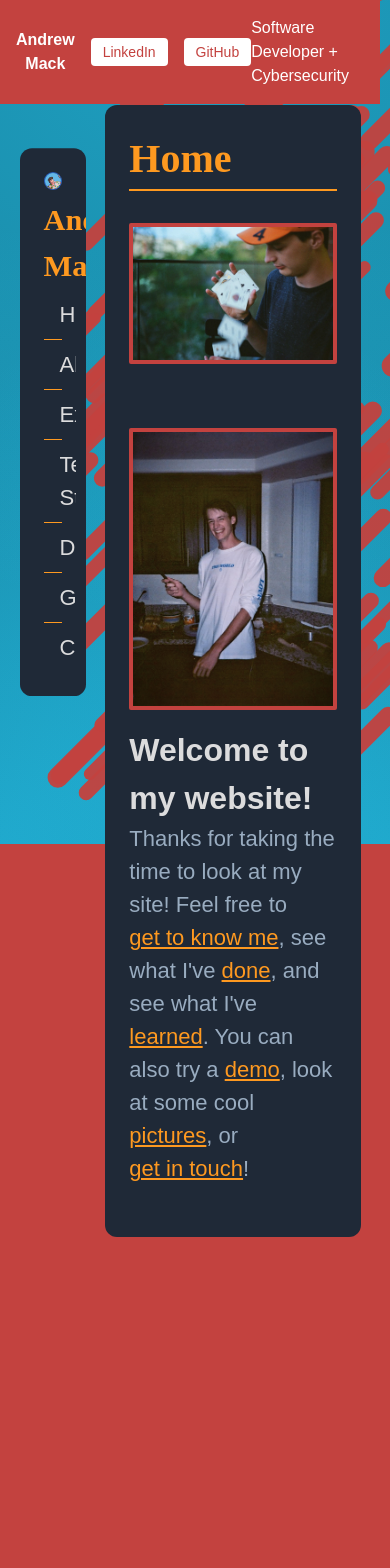
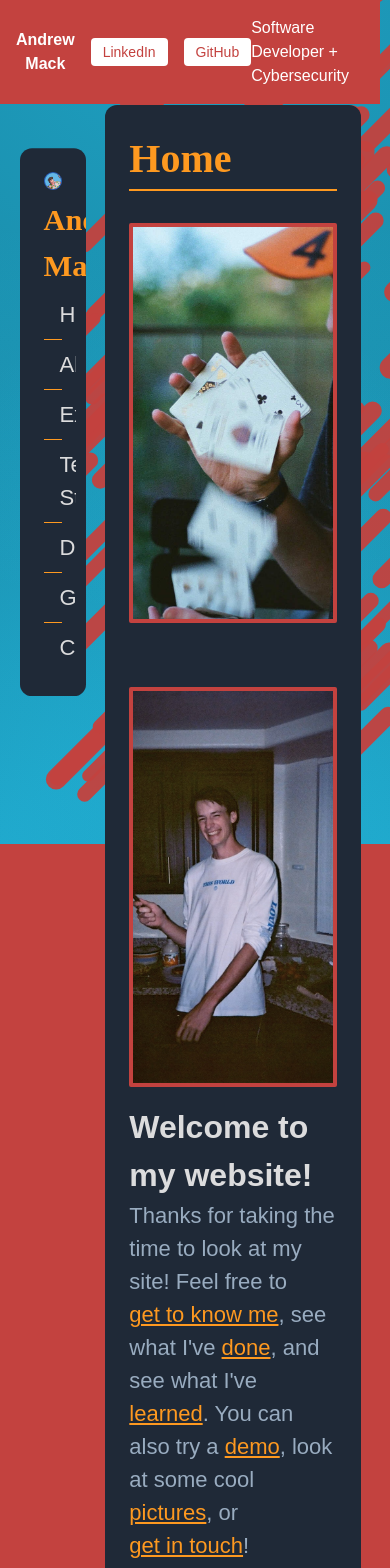
Before and after one commit to A-Mack27/Andrew-Mack-Resume, a React (Vite) app: page / in a window 390 px wide. Shown: the top 1568 px of the page. Before the commit the page ends 1277 px from the top, so only its background shows below. Built offline with nearby package versions, Linux system fonts and the light colour scheme.

Commit message:
Enhance image loading - Added lazy loading and adjusted container sizes for better responsiveness of images\

```diff
--- a/src/pages/About.tsx
+++ b/src/pages/About.tsx
@@ -11,14 +11,18 @@ export default function About() {
       <br />
       <div className="flex flex-wrap justify-center gap-4 mb-4">
         <figure className="w-full max-w-[450px] mx-auto">
-          <img src={bass} alt="A silhouette of me holding a bass" className="w-full h-auto object-cover border-4 border-[#C3423F] rounded-sm" />
+          <div className="h-[300px]">
+            <img src={bass} alt="A silhouette of me holding a bass" className="w-full h-full object-cover border-4 border-[#C3423F] rounded-sm" loading="lazy" />
+          </div>
           <figcaption className="my-figcaption">
             I love playing bass!
           </figcaption>
         </figure>
 
         <figure className="w-full max-w-[450px] mx-auto">
-          <img src={drawing} alt="A drawing of my fiance and I" className="w-full h-auto object-cover border-4 border-[#C3423F] rounded-sm" />
+          <div className="h-[300px]">
+            <img src={drawing} alt="A drawing of my fiance and I" className="w-full h-full object-cover border-4 border-[#C3423F] rounded-sm" loading="lazy" />
+          </div>
           <figcaption className="my-figcaption">
           {"My sister drew this and my pfp. She's so cool >:)"}
           </figcaption>
--- a/src/pages/Gallery.tsx
+++ b/src/pages/Gallery.tsx
@@ -15,11 +15,14 @@ export default function Gallery() {
       <div className="grid grid-cols-3 gap-6 max-w-6xl mx-auto">
         {galleryImages.map((image, index) => (
           <div key={index} className="overflow-hidden rounded-lg hover:scale-110 transition-transform duration-300 cursor-pointer">
-            <img
-              src={image}
-              alt={`Gallery image ${index + 1}`}
-              className="w-full h-auto object-cover"
-            />
+            <div className="aspect-square bg-gray-100">
+              <img
+                src={image}
+                alt={`Gallery image ${index + 1}`}
+                className="w-full h-full object-cover"
+                loading="lazy"
+              />
+            </div>
           </div>
         ))}
       </div>
--- a/src/pages/Home.tsx
+++ b/src/pages/Home.tsx
@@ -13,8 +13,12 @@ export default function Home({ setCurrentCardContent }: HomeProps) {
       </h1>
       <hr />
       <div className="flex flex-wrap justify-center mb-4 mt-8 gap-16">
-        <img src={cards} alt="A picture of me doing a faro shuffle" className="w-full max-w-[610px] h-auto object-cover border-4 border-[#C3423F] rounded-sm" />
-        <img src={kitchen} alt="A picture of me making french toast" className="w-full max-w-[305px] h-auto object-cover border-4 border-[#C3423F] rounded-sm" />
+        <div className="w-full max-w-[610px] h-[400px]">
+          <img src={cards} alt="A picture of me doing a faro shuffle" className="w-full h-full object-cover border-4 border-[#C3423F] rounded-sm" loading="lazy" />
+        </div>
+        <div className="w-full max-w-[305px] h-[400px]">
+          <img src={kitchen} alt="A picture of me making french toast" className="w-full h-full object-cover border-4 border-[#C3423F] rounded-sm" loading="lazy" />
+        </div>
       </div>
       <h2>Welcome to my website!</h2>
       <p className="mb-7">
```
